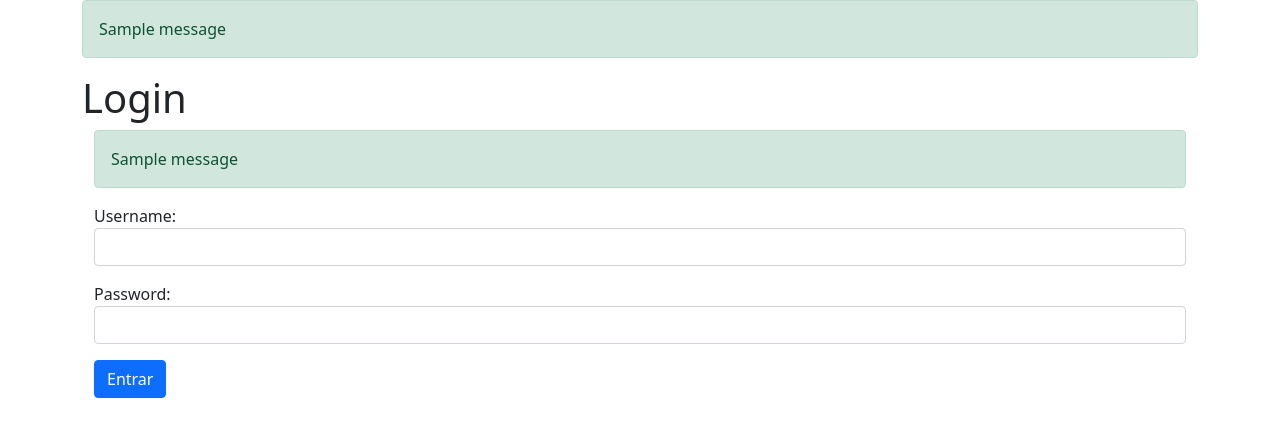
After one commit to LucasRaimundo/flask-alura, a Flask app: page /login in a window 1280 px wide. The commit adds this page. Shown: the top 437 px of the page. Run offline with Flask 3, Linux system fonts and the light colour scheme; one stand-in notice (Sample message) is shown; some libraries are stand-ins or nearby versions.

Commit message:
login implementation

```diff
--- a/main.py
+++ b/main.py
@@ -1,4 +1,4 @@
-from flask import Flask, render_template, request, redirect
+from flask import Flask, render_template, request, redirect, session, flash
 
 class Game:
     def __init__(self, name, genre, platform):
@@ -13,6 +13,7 @@ games = [game1, game2, game3]
 
 
 app = Flask(__name__)
+app.secret_key = 'alura'
 
 @app.route('/')
 def home():
@@ -33,6 +34,18 @@ def create_game():
     games.append(game)
     return redirect('/')
 
+@app.route('/login')
+def login():
+    return render_template('login.html', titulo='Login')
 
+@app.route('/autenticate', methods=['POST'])
+def autenticate():
+    if 'alohomora' == request.form['password']:
+        session['log_user'] = request.form['username']
+        flash( session['log_user'] +' Login successful!')
+        return redirect('/')
+    else:
+        flash('Invalid password!')
+        return redirect('/login')
 
 app.run(debug=True)
--- /dev/null
+++ b/templates/login.html
@@ -0,0 +1,19 @@
+{% extends "template.html" %}
+{% block content %}
+<div class="container">
+    {% with messages = get_flashed_messages() %}
+            {% if messages %}
+                <ul id="messages" class="list-unstyled">
+                {% for message in messages %}
+                    <li class="alert alert-success">{{ message }}</li>
+                {% endfor %}
+                </ul>
+            {% endif %}
+        {% endwith %}
+    <form method="POST" action="/autenticate">
+        <p><label>Username:</label> <input class="form-control" type="text" name="username" required></p>
+        <p><label>Password:</label> <input class="form-control" type="password" name="password" required></p>
+        <p><button class="btn btn-primary" type="submit">Entrar</button></p>
+    </form>
+</div>
+{% endblock %}
--- a/templates/template.html
+++ b/templates/template.html
@@ -8,6 +8,15 @@
 </head>
 <body>
     <div class="container">
+        {% with messages = get_flashed_messages() %}
+            {% if messages %}
+                <ul id="messages" class="list-unstyled">
+                {% for message in messages %}
+                    <li class="alert alert-success">{{ message }}</li>
+                {% endfor %}
+                </ul>
+            {% endif %}
+        {% endwith %}
       <div class="page-header">
           <h1>{{ titulo }}</h1>
       </div>
```
